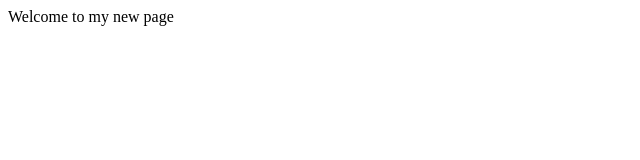
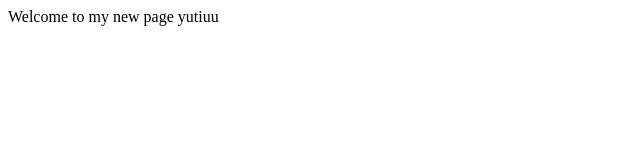
Before and after one commit to EsuaLeonel/first-github-project, a plain HTML site: page index.html in a window 1280 px wide. Shown: the full height of the page, 0-640 px from the left. Drawn offline with Linux system fonts and the light colour scheme.

Commit message:
Update index.html

```diff
--- a/index.html
+++ b/index.html
@@ -6,6 +6,6 @@
     <title>Document</title>
 </head>
 <body>
-    Welcome to my new page
+    Welcome to my new page yutiuu
 </body>
 </html>
```
